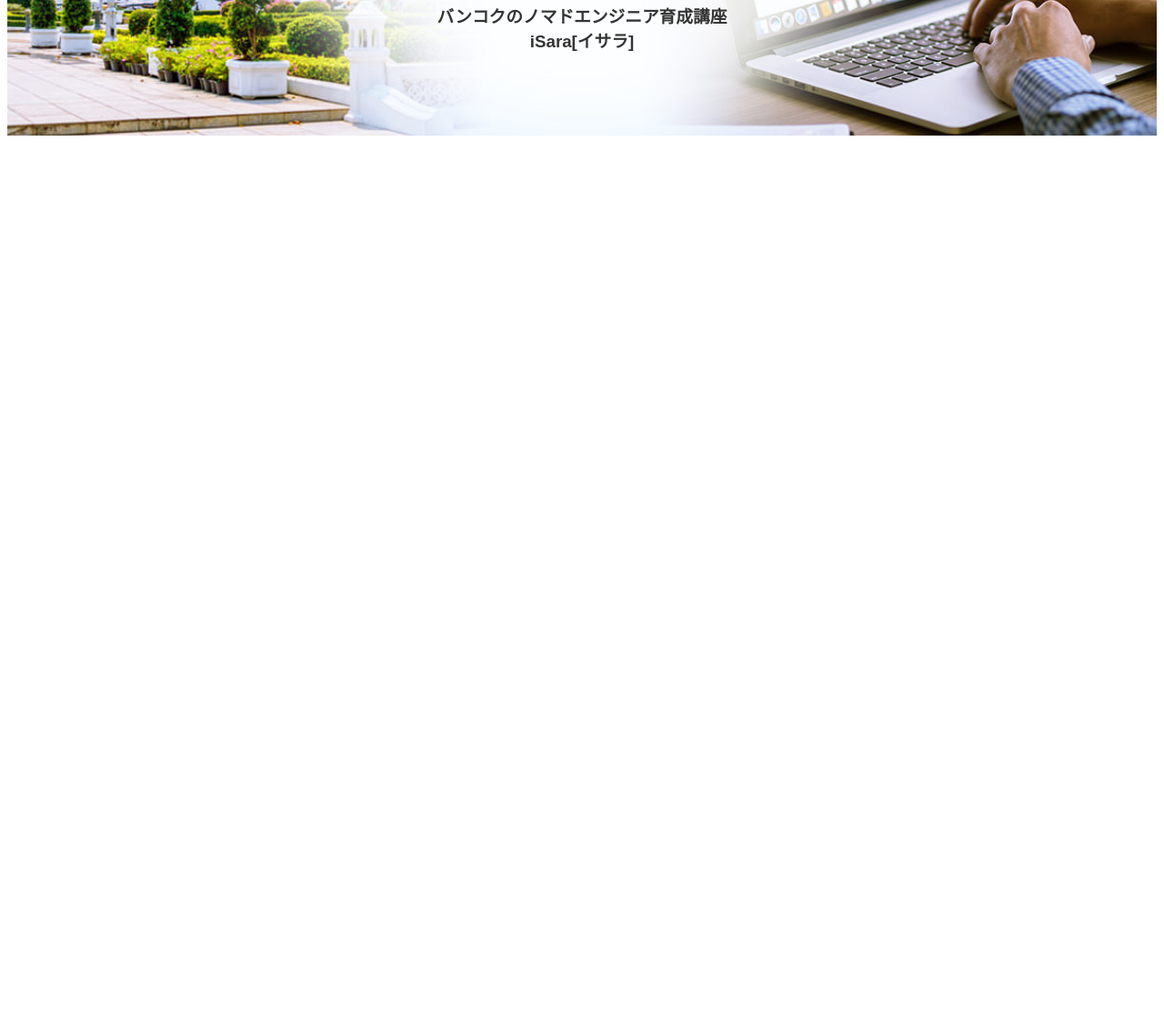
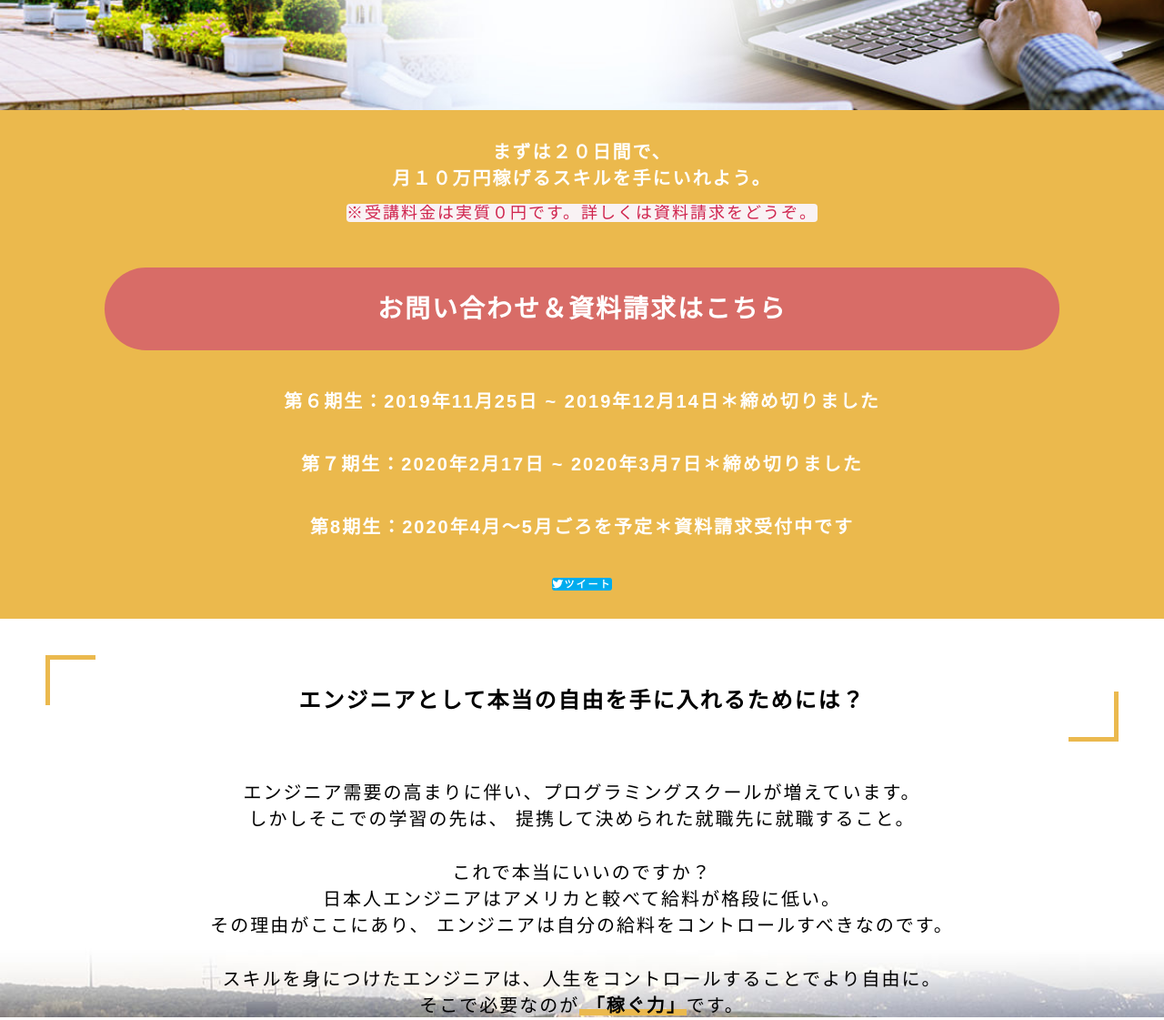
Before and after one commit to kome0724/isara, a plain HTML site: page index.html in a window 1280 px wide. Shown: the part 449-1570 px from the top of the page at 91% size. Before the commit the page ends 800 px from the top, so only its background shows below. Drawn offline with Linux system fonts and the light colour scheme.

Commit message:
isara模写

```diff
--- a/index.html
+++ b/index.html
@@ -6,6 +6,8 @@
 	<meta name="viewport" content="width=device-width, initial-scale=1.0">
 	<title>isara模写</title>
 	<link rel="stylesheet" href="style.css">
+	<link href="https://use.fontawesome.com/releases/v5.6.1/css/all.css" rel="stylesheet">
+
 </head>
 
 <body>
@@ -27,12 +29,58 @@
 
 	<div class="block1">
 		<div class="container">
-			<h2>プログラミングで</h2>
-			<h2>人生の安定を手に入れよう</h2>
-			<img class="isaralogolarge" src="image/isaralogolarge.png" alt="タイトルiSara">
-			<h3>バンコクのノマドエンジニア育成講座<br>iSara[イサラ]</h3>
+			<div class="block1-main">
+				<h2>プログラミングで</h2>
+				<h2>人生の安定を手に入れよう</h2>
+				<img class="isaralogolarge" src="image/isaralogolarge.png" alt="タイトルiSara">
+				<h3>バンコクのノマドエンジニア育成講座<br>iSara[イサラ]</h3>
+			</div>
 		</div>
 	</div>
+
+	<div class="block2">
+		<div class="container">
+			<div class="block2-first">
+				<p>まずは２０日間で、<br>
+					月１０万円稼げるスキルを手にいれよう。</p>
+				<p class="red"><span>※受講料金は実質０円です。詳しくは資料請求をどうぞ。</span></p>
+			</div>
+			<div class="block2-contact">
+				<a href="#">お問い合わせ＆資料請求はこちら</a>
+			</div>
+			<div class="block2-second">
+				<p>第６期生：2019年11月25日 ~ 2019年12月14日＊締め切りました</p>
+				<p>第７期生：2020年2月17日 ~ 2020年3月7日＊締め切りました</p>
+				<p>第8期生：2020年4月〜5月ごろを予定＊資料請求受付中です</p>
+			</div>
+			<div class="block2-social">
+				<a href="https://twitter.com/share?url=#" rel="nofollow" target="_blank"><i class="fab fa-twitter"></i>ツイート</a>
+				<div class="fb-like" data-href="https://developers.facebook.com/docs/plugins/" data-width=""
+					data-layout="button" data-action="like" data-size="small" data-share="true"></div>
+			</div>
+		</div>
+	</div>
+
+	<div class="block3">
+		<div class="container">
+			<div class="block3-first">
+				<h2>エンジニアとして本当の自由を手に入れるためには？</h2>
+			</div>
+			<div class="block3-second">
+				<p>エンジニア需要の高まりに伴い、プログラミングスクールが増えています。<br>
+					しかしそこでの学習の先は、 提携して決められた就職先に就職すること。</p>
+				<p>これで本当にいいのですか？<br>
+					日本人エンジニアはアメリカと較べて給料が格段に低い。<br>
+					その理由がここにあり、 エンジニアは自分の給料をコントロールすべきなのです。</p>
+				<p>スキルを身につけたエンジニアは、人生をコントロールすることでより自由に。<br>
+					そこで必要なのが<span> 「稼ぐ力」</span>です。</p>
+			</div>
+		</div>
+	</div>
+
+	<div id="fb-root"></div>
+	<script async defer crossorigin="anonymous"
+		src="https://connect.facebook.net/ja_JP/sdk.js#xfbml=1&version=v7.0"></script>
 </body>
 
 </html>
--- a/style.scss
+++ b/style.scss
@@ -5,7 +5,16 @@ body {
 * {
 	box-sizing: border-box;
 	font-weight: 600;
-	color: #333333;
+	margin: 0;
+	letter-spacing: 2px;
+}
+
+h1 {
+	font-size: 28px;
+}
+
+p {
+	font-size: 20px;
 }
 
 a {
@@ -35,6 +44,12 @@ header {
 			img {
 				width: 128px;
 				height: 45px;
+				position: relative;
+				top: 8px;
+			}
+			p {
+				font-size: 14px;
+				padding-top: 25px;
 			}
 		}
 
@@ -50,7 +65,7 @@ header {
 	}
 }
 
-.block0{
+.block0 {
 	height: 70px;
 }
 
@@ -60,4 +75,109 @@ header {
 	width: 100%;
 	background-size: cover;
 	background-position: center;
+
+	.block1-main {
+		padding-top: 90px;
+
+		img {
+			width: 317px;
+			margin-bottom: 20px;
+		}
+	}
 }
+
+.block2 {
+	padding: 30px 0;
+	color: white;
+	background-color: #ebb94d;
+
+	.block2-first {
+		.red {
+			color: #d0254e;
+			font-size: 18px;
+			padding: 10px 4px;
+			margin-bottom: 50px;
+
+			span {
+				background-color: #f9f2f4;
+				border-radius: 4px;
+				font-weight: normal;
+			}
+		}
+	}
+
+	.block2-contact {
+		a {
+			border-radius: 50px;
+			padding: 30px 300px;
+			line-height: 70px;
+			font-size: 28px;
+			background-color: #d86c67;
+			color: #ffffff;
+			font-weight: 600;
+			max-width: 1028px;
+		}
+	}
+
+	.block2-second {
+		margin-top: 50px;
+
+		p {
+			margin-bottom: 40px;
+		}
+	}
+
+	.block2-social a {
+		background-color: #00acee;
+		color: #ffffff;
+		padding: 1px;
+		font-size: 11px;
+		border-radius: 3px;
+	}
+}
+
+.block3 {
+	background-image: url(image/introbottom.jpg);
+	background-size: cover;
+	background-position: center;
+
+	.block3-first {
+		position: relative;
+
+		h2 {
+			padding: 30px 0;
+			margin: 40px 0;
+		}
+		h2::before,
+		h2::after {
+			content: "";
+			position: absolute;
+			height: 50px;
+			width: 50px;
+		}
+		h2::before {
+			top: 0;
+			left: 0;
+			border-top: solid 5px #ebb94e;
+			border-left: solid 5px #ebb94e;
+		}
+		h2::after {
+			right: 0;
+			bottom: 0;
+			border-right: solid 5px #ebb94e;
+			border-bottom: solid 5px #ebb94e;
+		}
+	}
+
+	.block3-second {
+		p {
+			font-weight: normal;
+			margin-bottom: 30px;
+
+			span {
+				font-weight: 700;
+				background-image: linear-gradient(transparent 70%, #EBB94D 0);
+			}
+		}
+	}
+}
```
Also changed, not shown: image/introbottom.jpg (added), style.css, 1 other file.
